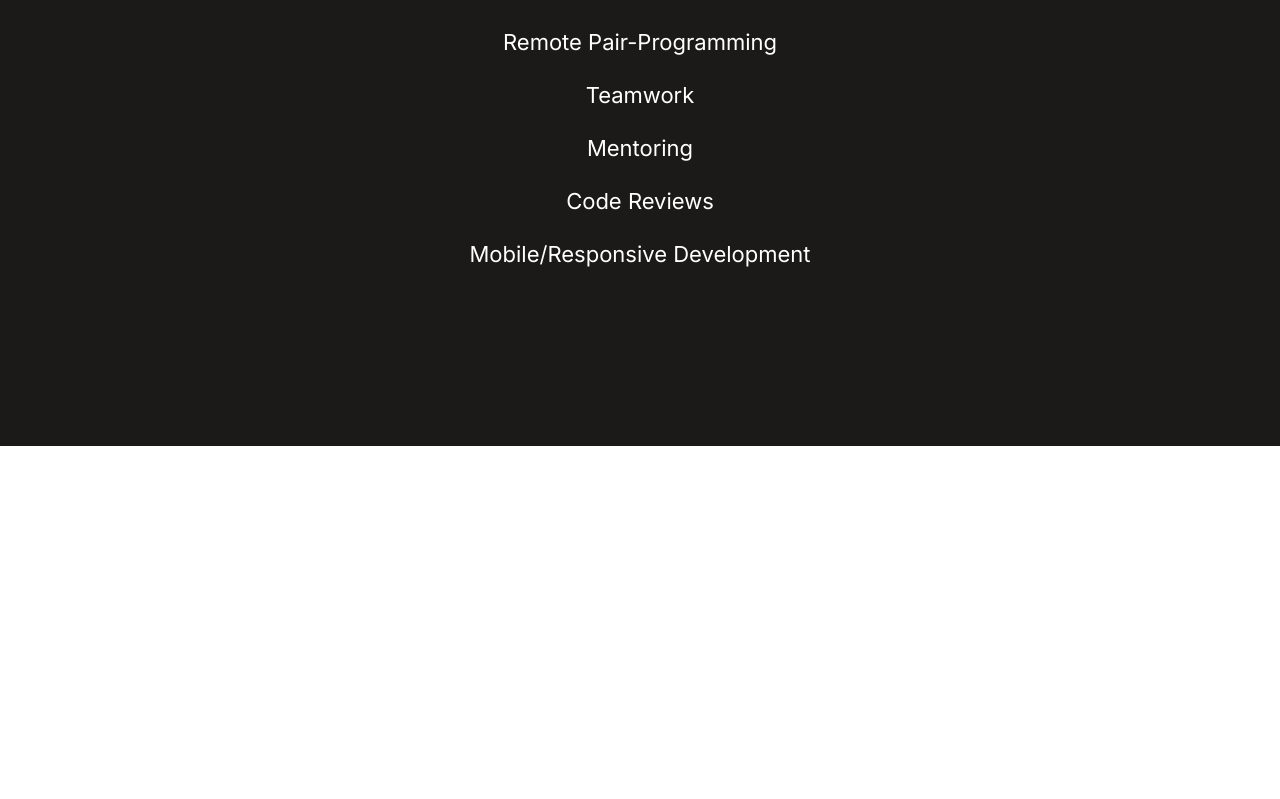
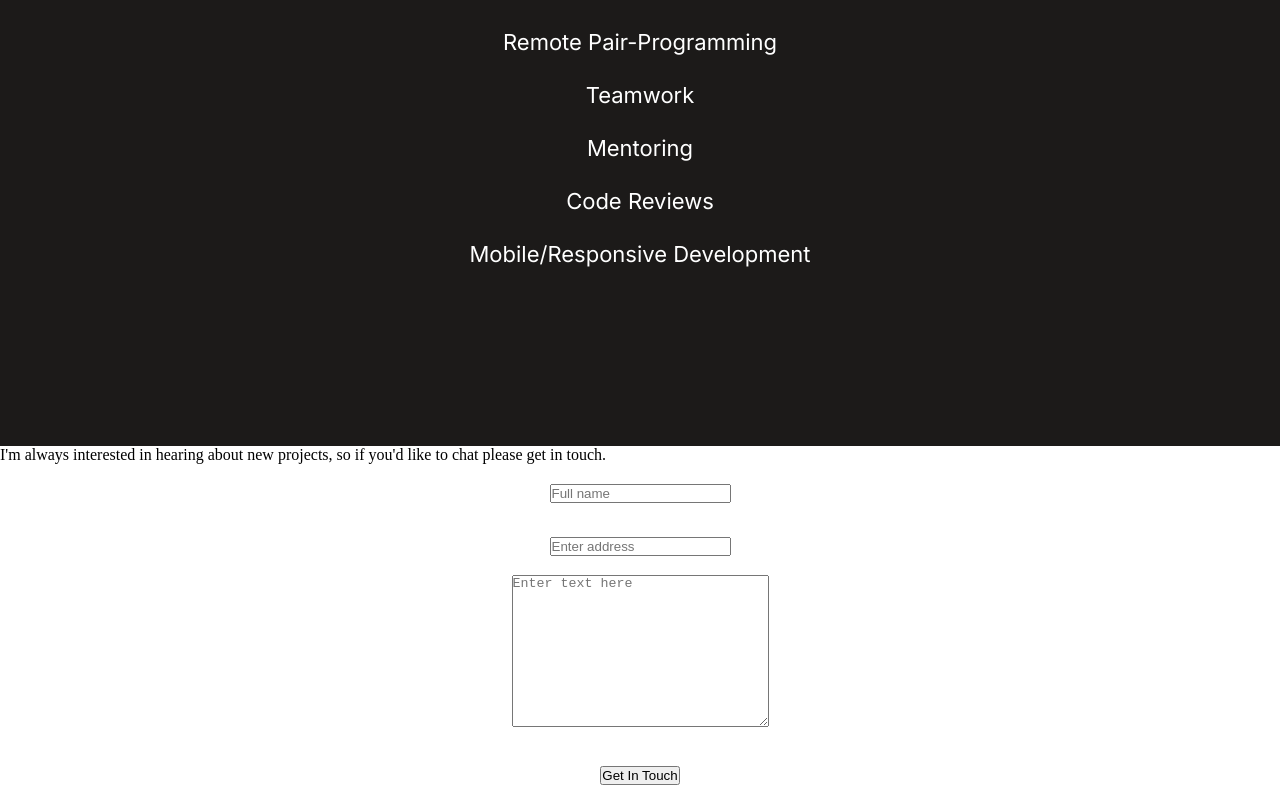
Before and after one commit to taldr27/Portfolio-Trial, a website: page index.html in a window 1280 px wide. Shown: the part 6261-7060 px from the top of the page. Before the commit the page ends 6707 px from the top, so only its background shows below. Drawn offline with Linux system fonts and the light colour scheme.

Commit message:
Add form to index.html

```diff
--- a/index.html
+++ b/index.html
@@ -291,6 +291,49 @@
       </div>
     </main>
 
+    <section id="contact-form" class="contact-form">
+      <p class="main-text">
+        I'm always interested in hearing about new projects, so if you'd like to chat please get in touch.
+      </p>
+
+      <form action="https://formspree.io/f/xayknejl" method="POST">
+        <ul>
+          <li>
+            <input
+              type="text"
+              name="user_name"
+              id="name"
+              placeholder="Full name"
+              maxlength="30"
+              required
+            />
+          </li>
+          <li>
+            <input
+              type="email"
+              name="user_email"
+              id="email"
+              placeholder="Enter address"
+              required
+            />
+          </li>
+          <li>
+            <textarea
+              name="user_msg"
+              id="msg"
+              cols="30"
+              rows="10"
+              placeholder="Enter text here"
+              maxlength="400"
+              required
+            ></textarea>
+          </li>
+          <li>
+            <button type="submit">Get In Touch</button>
+          </li>
+        </ul>
+      </form>
+    </section>
 
     <script
       src="https://kit.fontawesome.com/e966a3bd22.js"
```
